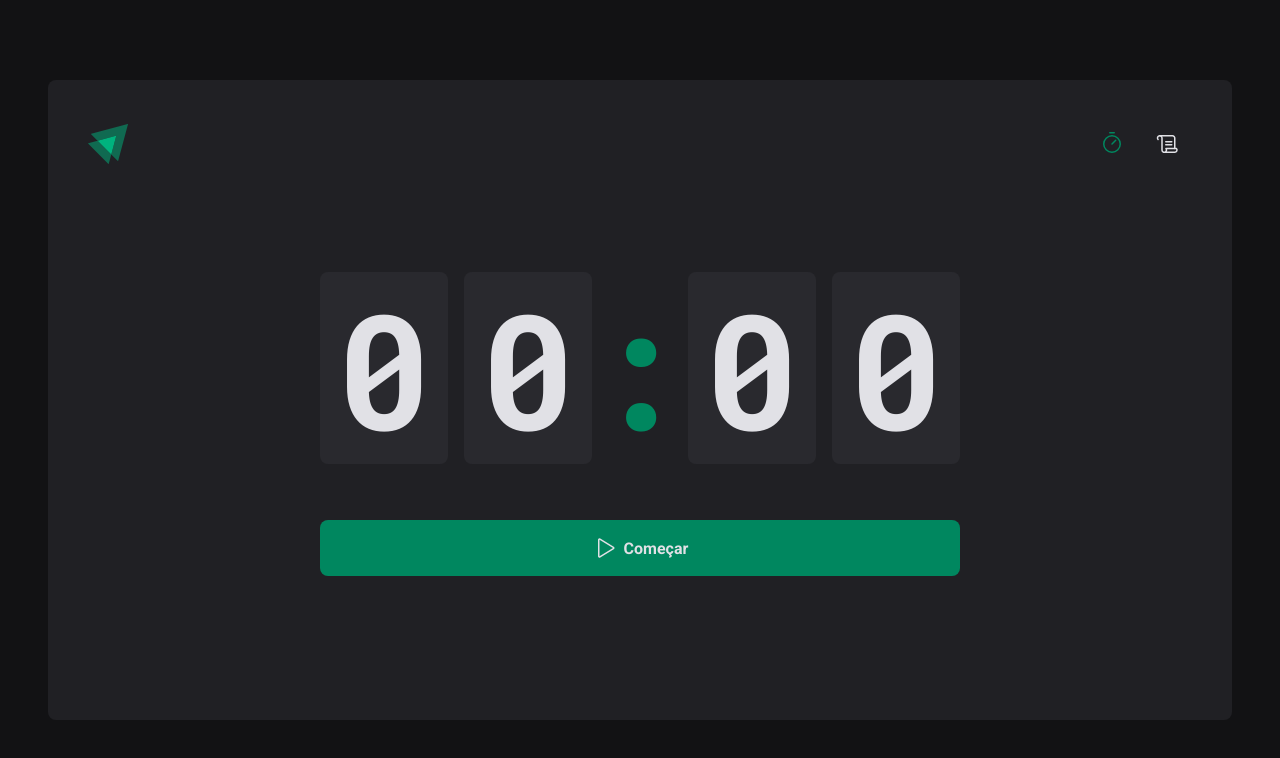
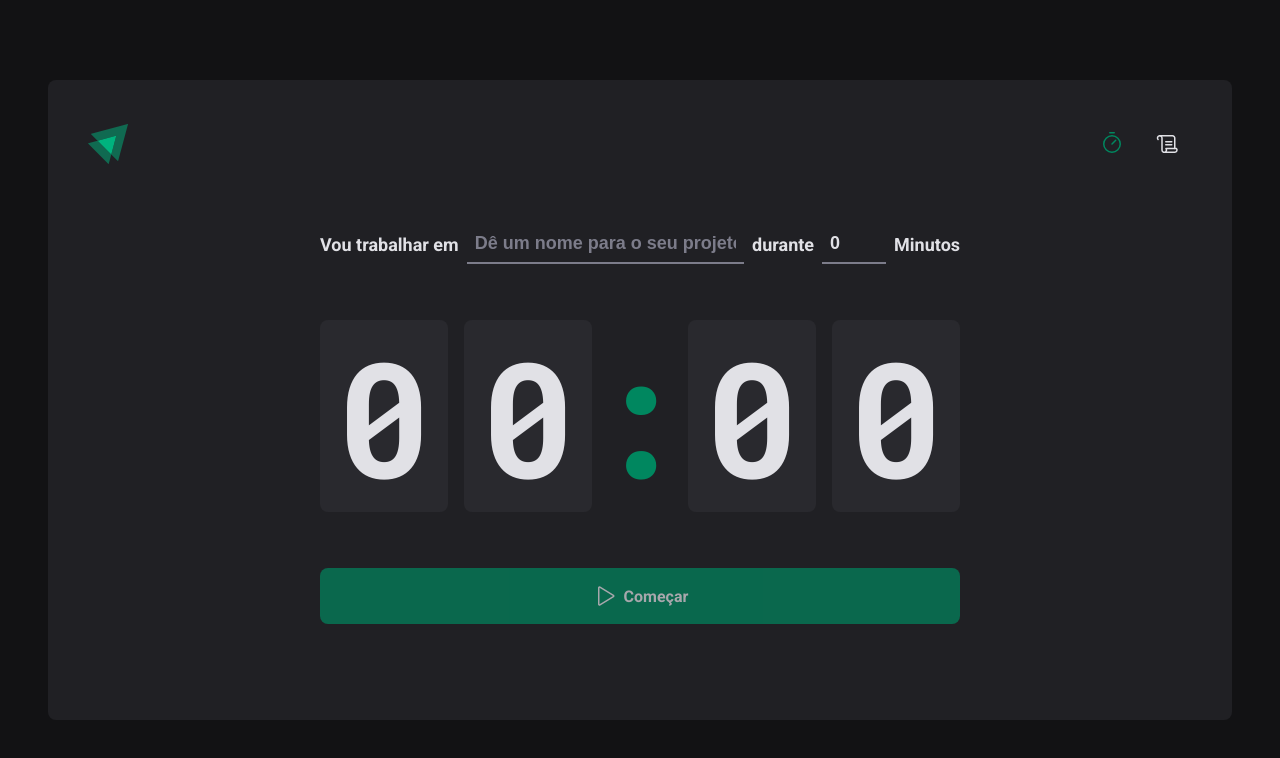
Before and after one commit to andersondev96/ignite-react-2023, a React (Vite) app in the folder 02-ignite-timer/: page / in a window 1280 px wide. Shown: the top 758 px of the page. Built offline with nearby package versions, Linux system fonts and the light colour scheme.

Commit message:
Contexto no React - Contexto no formulário

```diff
--- a/02-ignite-timer/src/pages/Home/components/Countdown/index.tsx
+++ b/02-ignite-timer/src/pages/Home/components/Countdown/index.tsx
@@ -1,12 +1,16 @@
 import { differenceInSeconds } from 'date-fns'
-import { useContext, useEffect, useState } from 'react'
+import { useContext, useEffect } from 'react'
 import { CyclesContext } from '../..'
 import { CountdownContainer, Separator } from './styles'
 
 export function Countdown() {
-  const { activeCycle, activeCycleId, makeCurrentCycleAsFinished } =
-    useContext(CyclesContext)
-  const [amountSecondsPassed, setAmountSecondsPassed] = useState(0)
+  const {
+    activeCycle,
+    activeCycleId,
+    makeCurrentCycleAsFinished,
+    amountSecondsPassed,
+    setSecondsPassed,
+  } = useContext(CyclesContext)
 
   const totalSeconds = activeCycle ? activeCycle.minutesAmount * 60 : 0
 
@@ -23,11 +27,11 @@
         if (secondsDifference >= totalSeconds) {
           makeCurrentCycleAsFinished()
 
-          setAmountSecondsPassed(totalSeconds)
+          setSecondsPassed(totalSeconds)
 
           clearInterval(interval)
         } else {
-          setAmountSecondsPassed(secondsDifference)
+          setSecondsPassed(secondsDifference)
         }
       }, 1000)
     }
@@ -35,7 +39,13 @@
     return () => {
       clearInterval(interval)
     }
-  }, [activeCycle, totalSeconds, activeCycleId, makeCurrentCycleAsFinished])
+  }, [
+    activeCycle,
+    totalSeconds,
+    activeCycleId,
+    makeCurrentCycleAsFinished,
+    setSecondsPassed,
+  ])
 
   const currentSeconds = activeCycle ? totalSeconds - amountSecondsPassed : 0
 
--- a/02-ignite-timer/src/pages/Home/components/NewCycleForm/index.tsx
+++ b/02-ignite-timer/src/pages/Home/components/NewCycleForm/index.tsx
@@ -1,26 +1,11 @@
-import { zodResolver } from '@hookform/resolvers/zod'
-import { useForm } from 'react-hook-form'
-import * as zod from 'zod'
+import { useContext } from 'react'
+import { useFormContext } from 'react-hook-form'
+import { CyclesContext } from '../..'
 import { FormContainer, MinutesAmountInput, TaskInput } from './styles'
 
-const newCycleFormValidationSchema = zod.object({
-  task: zod.string().min(1, 'Informe a tarefa'),
-  minutesAmount: zod
-    .number()
-    .min(1, 'O ciclo precisa ser de mínimo de 5 minutos.')
-    .max(60, 'O ciclo precisa ser de máximo de 60 minutos.'),
-})
-
-type NewCycleFormData = zod.infer<typeof newCycleFormValidationSchema>
-
 export function NewCycleForm() {
-  const { register, handleSubmit, watch, reset } = useForm<NewCycleFormData>({
-    resolver: zodResolver(newCycleFormValidationSchema),
-    defaultValues: {
-      task: '',
-      minutesAmount: 0,
-    },
-  })
+  const { activeCycle } = useContext(CyclesContext)
+  const { register } = useFormContext()
 
   return (
     <FormContainer>
@@ -46,7 +31,7 @@
         id="minutesAmount"
         placeholder="00"
         step={5}
-        min={1}
+        min={5}
         max={60}
         disabled={!!activeCycle}
         {...register('minutesAmount', { valueAsNumber: true })}
--- a/02-ignite-timer/src/pages/Home/index.tsx
+++ b/02-ignite-timer/src/pages/Home/index.tsx
@@ -1,7 +1,11 @@
 import { HandPalm, Play } from 'phosphor-react'
 
+import { zodResolver } from '@hookform/resolvers/zod'
 import { createContext, useState } from 'react'
+import { FormProvider, useForm } from 'react-hook-form'
+import * as zod from 'zod'
 import { Countdown } from './components/Countdown'
+import { NewCycleForm } from './components/NewCycleForm'
 import {
   HomeContainer,
   StartCountdownButton,
@@ -20,16 +24,43 @@
 interface CyclesContextType {
   activeCycle: Cycle | undefined
   activeCycleId: string | null
+  amountSecondsPassed: number
   makeCurrentCycleAsFinished: () => void
+  setSecondsPassed: (seconds: number) => void
 }
+
+const newCycleFormValidationSchema = zod.object({
+  task: zod.string().min(1, 'Informe a tarefa'),
+  minutesAmount: zod
+    .number()
+    .min(1, 'O ciclo precisa ser de mínimo de 5 minutos.')
+    .max(60, 'O ciclo precisa ser de máximo de 60 minutos.'),
+})
+
+type NewCycleFormData = zod.infer<typeof newCycleFormValidationSchema>
 
 export const CyclesContext = createContext({} as CyclesContextType)
 
 export function Home() {
   const [cycles, setCycles] = useState<Cycle[]>([])
   const [activeCycleId, setActiveCycleId] = useState<string | null>(null)
+  const [amountSecondsPassed, setAmountSecondsPassed] = useState(0)
+
+  const newCycleForm = useForm<NewCycleFormData>({
+    resolver: zodResolver(newCycleFormValidationSchema),
+    defaultValues: {
+      task: '',
+      minutesAmount: 0,
+    },
+  })
+
+  const { handleSubmit, watch, reset } = newCycleForm
 
   const activeCycle = cycles.find((cycle) => cycle.id === activeCycleId)
+
+  function setSecondsPassed(seconds: number) {
+    setAmountSecondsPassed(seconds)
+  }
 
   function makeCurrentCycleAsFinished() {
     setCycles((state) =>
@@ -43,7 +74,7 @@
     )
   }
 
-  /* function handleCreateNewCycle(data: NewCycleFormData) {
+  function handleCreateNewCycle(data: NewCycleFormData) {
     const id = String(new Date().getTime())
 
     const newCycle: Cycle = {
@@ -58,7 +89,7 @@
     setAmountSecondsPassed(0)
 
     reset()
-  } */
+  }
 
   function handleInterruptCycle() {
     setActiveCycleId(null)
@@ -74,16 +105,24 @@
     )
   }
 
-  // const task = watch('task')
-  // const isSubmitDisabled = !task
+  const task = watch('task')
+  const isSubmitDisabled = !task
 
   return (
     <HomeContainer>
-      <form /* onSubmit={handleSubmit(handleCreateNewCycle)} */ action="">
+      <form onSubmit={handleSubmit(handleCreateNewCycle)} action="">
         <CyclesContext.Provider
-          value={{ activeCycle, activeCycleId, makeCurrentCycleAsFinished }}
+          value={{
+            activeCycle,
+            activeCycleId,
+            makeCurrentCycleAsFinished,
+            amountSecondsPassed,
+            setSecondsPassed,
+          }}
         >
-          {/* <NewCycleForm /> */}
+          <FormProvider {...newCycleForm}>
+            <NewCycleForm />
+          </FormProvider>
           <Countdown />
         </CyclesContext.Provider>
 
@@ -93,7 +132,7 @@
             Interromper
           </StopCountdownButton>
         ) : (
-          <StartCountdownButton /* disabled={isSubmitDisabled} */ type="submit">
+          <StartCountdownButton disabled={isSubmitDisabled} type="submit">
             <Play size={24} />
             Começar
           </StartCountdownButton>
```
